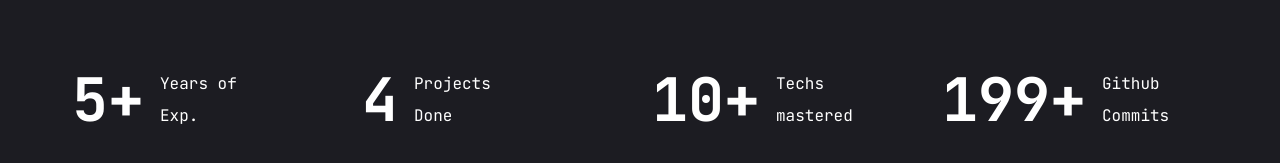
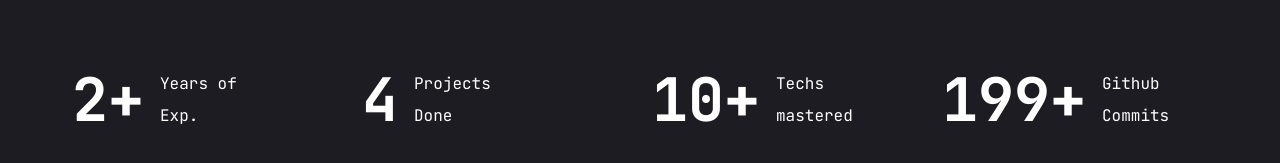
Before and after one commit to mintRaven-05/mintRaven-portfolio, a Next.js app: page / in a window 1280 px wide. Shown: the part 623-786 px from the top of the page. Built offline with nearby package versions, Linux system fonts and the light colour scheme.

Commit message:
Update page.jsx

```diff
--- a/app/page.jsx
+++ b/app/page.jsx
@@ -20,7 +20,7 @@ const socials = [
 
 const stats= [
   {
-    num: 5,
+    num: 2,
     text: "Years of Exp.",
   },
   {
```
